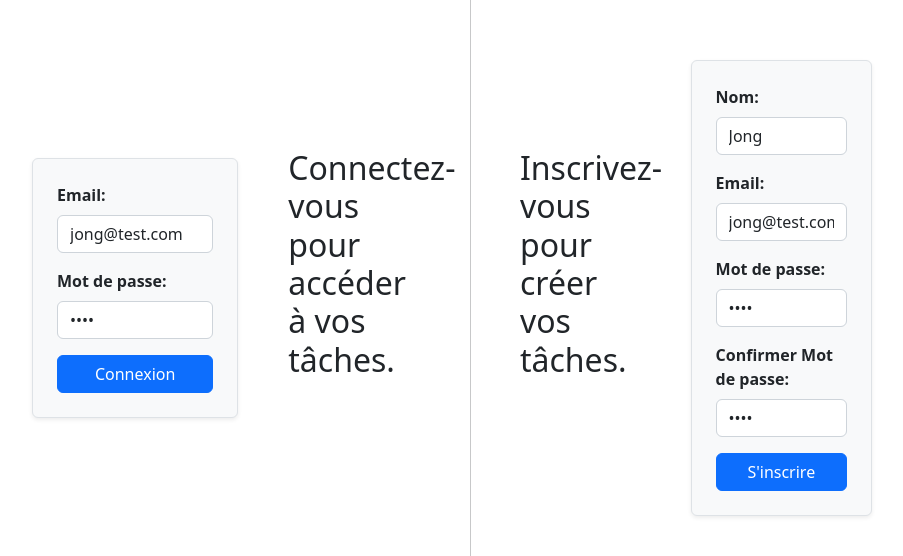
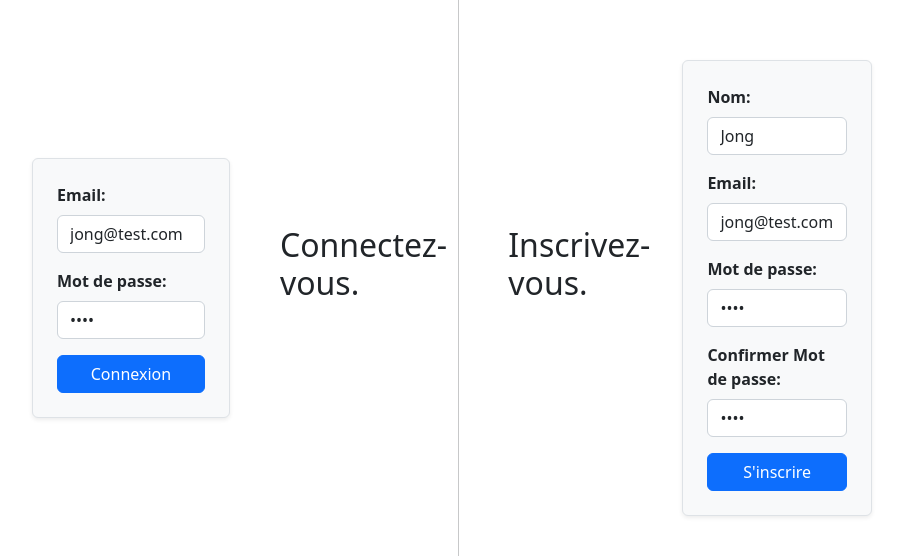
Before and after one commit to JongCHONG/EfreiM2AngularAssoHub, an Angular app: page / in a window 1280 px wide. Shown: the part 136-692 px from the top of the page, without its empty margins (188-1091 px from the left). Built offline with nearby package versions, Linux system fonts and the light colour scheme.

Commit message:
update home & title

```diff
--- a/src/app/home/home.component.html
+++ b/src/app/home/home.component.html
@@ -2,13 +2,13 @@
   <div class="d-flex flex-1 justify-content-end align-items-center">
     <app-login></app-login>
     <h2 class="fs-2 text-dark" style="width: 30%; margin: 0 50px">
-      Connectez-vous pour accéder à vos tâches.
+      Connectez-vous.
     </h2>
   </div>
   <div class="vr" style="height: 100%"></div>
   <div class="d-flex flex-1 justify-content-start align-items-center">
     <h2 class="fs-2 text-dark" style="width: 30%; margin: 0 50px">
-      Inscrivez-vous pour créer vos tâches.
+      Inscrivez-vous.
     </h2>
     <app-subscribe></app-subscribe>
   </div>
--- a/src/index.html
+++ b/src/index.html
@@ -2,7 +2,7 @@
 <html lang="en">
 <head>
   <meta charset="utf-8">
-  <title>EfreiM2AngularToDoList</title>
+  <title>EfreiM2AngularAssoHub</title>
   <base href="/">
   <meta name="viewport" content="width=device-width, initial-scale=1">
   <link rel="icon" type="image/x-icon" href="favicon.ico">
```
